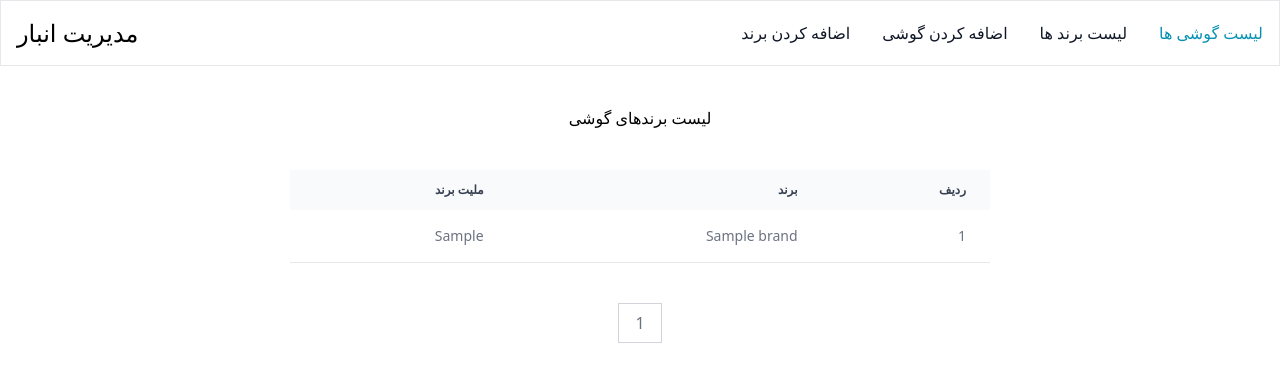
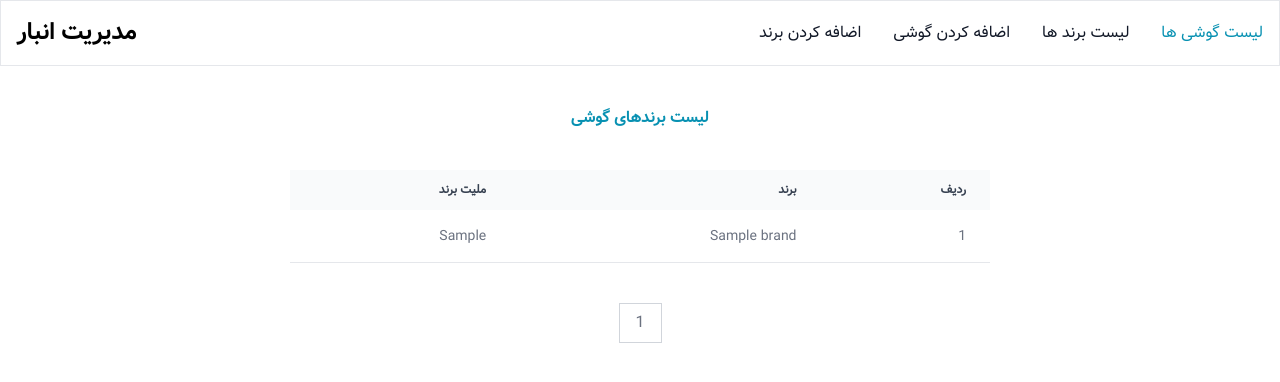
Before and after one commit to hosein-1/Mobile-phone-warehousing, a Django app: page /mobile/brands/list in a window 1280 px wide. Shown: the top 382 px of the page. Run offline with Django 5.2, Linux system fonts and the light colour scheme; tables that the repository leaves empty hold one stand-in row (values such as "Sample post").

Commit message:
Add vazir fonts

```diff
--- a/mobile/templates/mobile/brands_list.html
+++ b/mobile/templates/mobile/brands_list.html
@@ -6,7 +6,7 @@
 
 
 <div class="flex justify-center mt-10">
-    <h3>لیست برندهای گوشی </h3>
+    <h3 class="font-VazirBold text-cyan-600">لیست برندهای گوشی </h3>
 </div>
 <div class="container flex justify-center mt-10 relative overflow-x-auto">
     <table class="w-[700px] text-sm text-left rtl:text-right text-gray-500">
--- a/mobile/templates/mobile/create_brand.html
+++ b/mobile/templates/mobile/create_brand.html
@@ -8,7 +8,7 @@
 
     <div class="bg-gray-100 p-4 rounded-md">
         <div class="text-center mb-6">
-            <span class="text-2xl">اضافه کردن برند</span>
+            <span class="font-VazirBold text-2xl text-cyan-600">اضافه کردن برند</span>
         </div>
 
         <div class="container">
--- a/mobile/templates/mobile/create_mobile.html
+++ b/mobile/templates/mobile/create_mobile.html
@@ -8,7 +8,7 @@
 
     <div class="bg-gray-100 p-4 rounded-md">
         <div class="text-center mb-6">
-            <span class="text-2xl">اضافه کردن گوشی</span>
+            <span class="font-VazirBold text-2xl text-cyan-600">اضافه کردن گوشی</span>
         </div>
 
         <div class="container">
--- a/static/src/app.css
+++ b/static/src/app.css
@@ -446,6 +446,22 @@ video {
   display: none;
 }
 
+@font-face {
+  font-family: "Vazir";
+
+  src: url("../fonts/Vazir/woff2/Vazir.woff2") format("woff2");
+
+  font-display: swap;
+}
+
+@font-face {
+  font-family: "Vazir Bold";
+
+  src: url("../fonts/Vazir/woff2/Vazir-Bold.woff2") format("woff2");
+
+  font-display: swap;
+}
+
 *, ::before, ::after {
   --tw-border-spacing-x: 0;
   --tw-border-spacing-y: 0;
@@ -1018,9 +1034,22 @@ video {
   text-align: center;
 }
 
+.font-Vazir {
+  font-family: Vazir;
+}
+
+.font-VazirBold {
+  font-family: Vazir Bold;
+}
+
 .text-2xl {
   font-size: 1.5rem;
   line-height: 2rem;
+}
+
+.text-base {
+  font-size: 1rem;
+  line-height: 1.5rem;
 }
 
 .text-sm {
@@ -1096,6 +1120,16 @@ video {
 .text-yellow-800 {
   --tw-text-opacity: 1;
   color: rgb(133 77 14 / var(--tw-text-opacity));
+}
+
+.text-cyan-700 {
+  --tw-text-opacity: 1;
+  color: rgb(14 116 144 / var(--tw-text-opacity));
+}
+
+.text-cyan-600 {
+  --tw-text-opacity: 1;
+  color: rgb(8 145 178 / var(--tw-text-opacity));
 }
 
 .underline {
--- a/templates/base.html
+++ b/templates/base.html
@@ -8,7 +8,7 @@
 <title>{% block title %}{% endblock %}</title>
 <link rel="stylesheet" href="{% static 'src/app.css' %}">
 </head>
-<body>
+<body class="font-Vazir">
 {% include 'navbar.html' %}
 {% include 'messages.html' %}
 {% include 'errors.html' %}
--- a/templates/navbar.html
+++ b/templates/navbar.html
@@ -23,7 +23,7 @@
       </div>
       <a href="#" class="hidden md:flex items-center space-x-3 rtl:space-x-reverse">
 
-        <span class="self-center text-2xl whitespace-nowrap">مدیریت انبار</span>
+        <span class="font-VazirBold self-center text-2xl whitespace-nowrap">مدیریت انبار</span>
     </a>
     </div>
   </nav>
```
Also changed, not shown: other parts of static/src/app.css (+19 -44 lines), static/src/input.css (+14 -0 lines), tailwind.config.js (+7 -1 lines), static/fonts/Vazir/woff2/Vazir-Bold.woff2 (added), static/fonts/Vazir/woff2/Vazir.woff2 (added).
